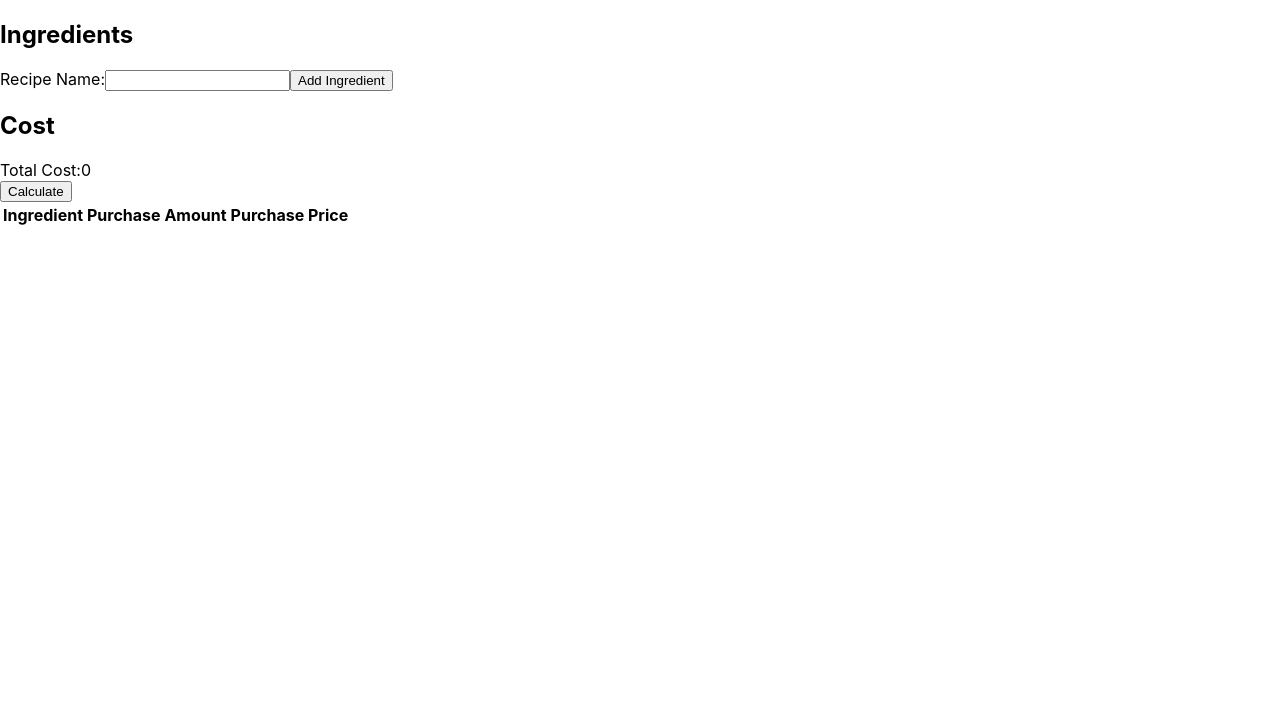
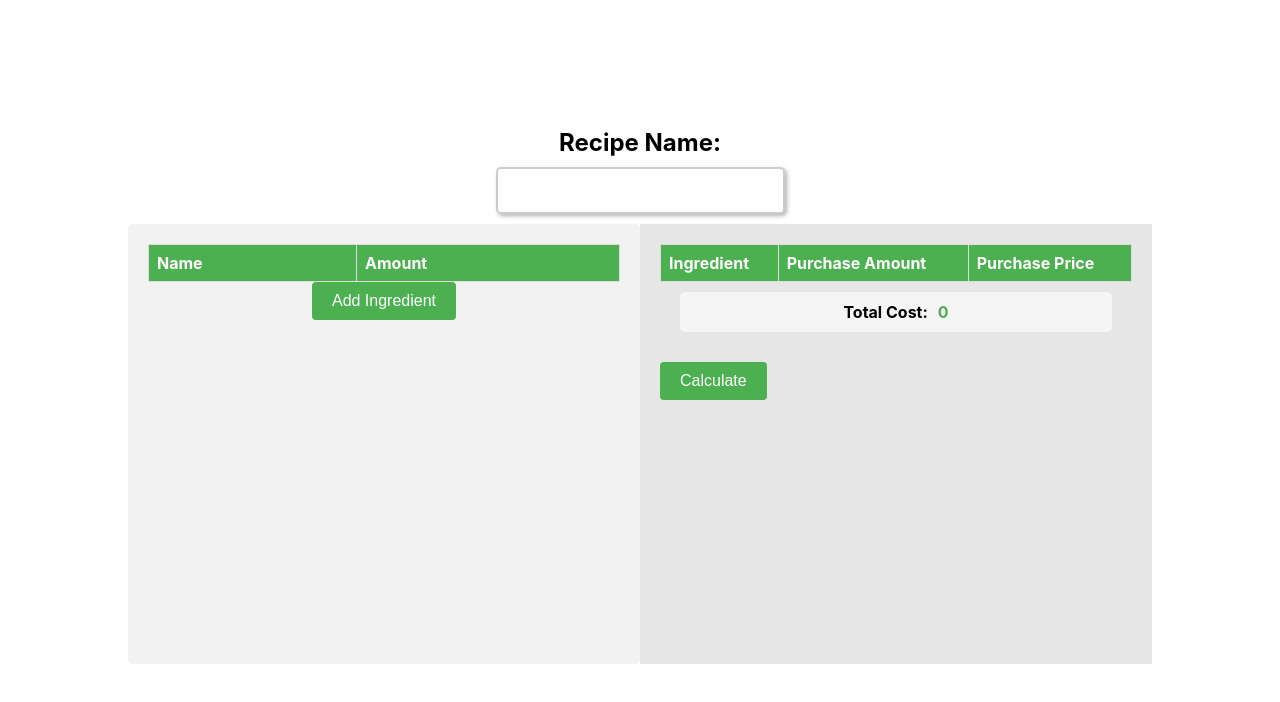
Before and after one commit to bhavani-mahalakshmi/sous-recipe-calculator, a React (Create React App) app in the folder frontend-sous/: page / in a window 1280 px wide. Shown: the top 702 px of the page. Built offline with nearby package versions, Linux system fonts and the light colour scheme.

Commit message:
design changes

```diff
--- a/frontend-sous/src/App.js
+++ b/frontend-sous/src/App.js
@@ -1,4 +1,4 @@
-import React, { useState } from 'react';
+import React, { useState, useEffect } from 'react';
 import Ingredient from './Ingredient';
 
 function App() {
@@ -35,12 +35,18 @@ function App() {
     });
   };
 
+  useEffect(() => {
+    console.log(totalCost);
+  }, [totalCost]);
+
   const handleDeleteIngredient = (index) => {
     const newIngredients = [...ingredients];
     newIngredients.splice(index, 1);
-    purchasedIngredients.splice(index, 1);
     setIngredients(newIngredients);
-    setPurchasedIngredients(purchasedIngredients);
+    const newPurchasedIngredients = [...purchasedIngredients];
+    newPurchasedIngredients.splice(index, 1);
+    setPurchasedIngredients(newPurchasedIngredients);
+    calculateTotalCost();
   };
 
   const handleIngredientChange = (index, key, value) => {
@@ -57,6 +63,7 @@ function App() {
     if (!ingredient) return; // Return if ingredient is undefined or null
     ingredient[key] = event.target.value;
     setPurchasedIngredients(newPurchasedIngredients);
+    // calculateTotalCost();
   };
 
   const calculateTotalCost = () => {
@@ -69,28 +76,32 @@ function App() {
   };
 
   return (
+    <div>
+        <div className='recipe-name-container'>
+            <label htmlFor="recipe-name">Recipe Name:</label>
+            <input type="text" id="recipe-name" value={recipeName} onChange={handleRecipeNameChange} />
+        </div>
         <div className="recipe-container">
         <div className="ingredients-container">
-        <h2>Ingredients</h2>
-        <label htmlFor="recipe-name">Recipe Name:</label>
-        <input type="text" id="recipe-name" value={recipeName} onChange={handleRecipeNameChange} />
+            <table>
+                <thead>
+                    <tr>
+                    <th>Name</th>
+                    <th>Amount</th>
+                    </tr>
+                </thead>
+            </table>
             {ingredients.map((ingredient, index) => (
             <Ingredient key={index} index={index} ingredient={ingredient} onDelete={handleDeleteIngredient} onChange={handleIngredientChange} />
             ))}
             {showAddButton && (
-          <button onClick={handleAddIngredient}>Add Ingredient</button>
+            <button className="add-ingredient" onClick={handleAddIngredient}>Add Ingredient</button>
             )}
             {showDoneButton && (
             <button onClick={handleDone}>Done</button>
             )}
         </div>
         <div className="cost-container">
-        <h2>Cost</h2>
-        <div className="total-cost">
-          <label>Total Cost:</label>
-          <span>{totalCost}</span>
-        </div>
-        <button onClick={calculateTotalCost}>Calculate</button>
             <table>
             <thead>
                 <tr>
@@ -121,12 +132,16 @@ function App() {
                         onChange={(event) => handlePurchaseChange(index, "price", event)}
                         />
                     </td>
-                <td>{ingredient.amount}</td>
-                <td>{ingredient.price}</td>
                 </tr>
                 ))}
             </tbody>
             </table>
+            <div className="total-cost">
+            <label>Total Cost:</label>
+            <span>{totalCost}</span>
+            </div>
+            <button onClick={calculateTotalCost}>Calculate</button>
+        </div>
         </div>
     </div>
   );
--- a/frontend-sous/src/index.css
+++ b/frontend-sous/src/index.css
@@ -1,13 +1,196 @@
 body {
-  margin: 0;
+  margin: 20;
   font-family: -apple-system, BlinkMacSystemFont, 'Segoe UI', 'Roboto', 'Oxygen',
     'Ubuntu', 'Cantarell', 'Fira Sans', 'Droid Sans', 'Helvetica Neue',
     sans-serif;
   -webkit-font-smoothing: antialiased;
   -moz-osx-font-smoothing: grayscale;
+  margin: 10%;
 }
 
 code {
   font-family: source-code-pro, Menlo, Monaco, Consolas, 'Courier New',
     monospace;
 }
+
+.recipe-container {
+  display: flex;
+  width: 100%;
+  justify-content: center;
+  align-items: center;
+  height: 50vh;
+}
+
+.ingredients-container {
+  background-color: #f0f0f0;
+  flex: 1;
+  padding: 10px;
+  height: 100%;
+}
+
+.cost-container {
+  background-color: #dcdcdc;
+  flex: 1;
+  padding: 10px;
+  height: 100%;
+}
+
+input {
+  padding: 10px;
+  margin: 10px;
+  border: 2px solid #ccc;
+  border-radius: 5px;
+  font-size: 16px;
+  font-family: Arial, sans-serif;
+}
+
+button {
+  background-color: #0077cc;
+  color: #fff;
+  padding: 10px 20px;
+  border-radius: 5px;
+  border: none;
+  cursor: pointer;
+  transition: all 0.3s ease;
+}
+
+button:hover {
+  background-color: #005ea2;
+}
+
+.total-cost {
+  margin: 20px;
+  background-color: #f5f5f5;
+  border-radius: 5px;
+  font-weight: bold;
+  padding: 10px 20px;
+  border-radius: 5px;
+
+}
+
+
+.recipe-container {
+  display: flex;
+  justify-content: center;
+  align-items: center;
+}
+
+.ingredients-container, .cost-container {
+  width: 50%;
+  padding: 20px;
+  height: 100%;
+}
+
+.ingredients-container {
+  background-color: #f2f2f2;
+  /* margin-right: 10px;
+  border: 2px solid #000; */
+  border-radius: 5px;
+}
+
+.cost-container {
+  background-color: #e6e6e6;
+}
+
+input[type="text"] {
+  padding: 10px;
+  margin: 10px 0;
+  border: 1px solid #ccc;
+  border-radius: 4px;
+}
+
+button {
+  padding: 10px 20px;
+  margin: 10px 0;
+  border: none;
+  border-radius: 4px;
+  background-color: #4CAF50;
+  color: white;
+  font-size: 16px;
+  cursor: pointer;
+}
+
+.total-cost {
+  display: flex;
+  justify-content: center;
+  align-items: center;
+  margin-top: 10px;
+}
+
+.total-cost label {
+  margin-right: 10px;
+  font-weight: bold;
+}
+
+.total-cost span {
+  font-weight: bold;
+  color: #4CAF50;
+}
+
+table {
+  border-collapse: collapse;
+  width: 100%;
+}
+
+th, td {
+  border: 1px solid #ddd;
+  text-align: left;
+  padding: 8px;
+}
+
+tr:nth-child(even) {
+  background-color: #f2f2f2;
+}
+
+th {
+  background-color: #4CAF50;
+  color: white;
+}
+
+/* Mobile layout */
+@media (max-width: 767px) {
+  .recipe-container {
+    flex-direction: column;
+    margin: 0 10px;
+  }
+
+  .ingredients-container, .cost-container {
+    width: 100%;
+    margin: 10px 0;
+  }
+}
+
+/* Tablet layout */
+@media (min-width: 768px) and (max-width: 959px) {
+  .ingredients-container, .cost-container {
+    width: 100%;
+    margin: 10px 0;
+  }
+}
+
+.recipe-name-container {
+  display: flex;
+  flex-direction: column;
+  justify-content: center;
+  align-items: center;
+  margin-bottom: 20px;
+}
+
+.recipe-name-container label {
+  font-weight: bold;
+  font-size: 24px;
+}
+
+.recipe-name-container input {
+  padding: 10px;
+  margin-top: 10px;
+  font-size: 20px;
+  border-radius: 5px;
+  border: 2px solid #ccc;
+  box-shadow: 2px 2px 4px rgba(0, 0, 0, 0.3);
+}
+
+.add-ingredient {
+  display: block;
+  margin: 0 auto;
+}
```
Also changed, not shown: frontend-sous/src/App.css (line endings or trailing spaces). Lines whose indentation alone changed are shown as unchanged.
